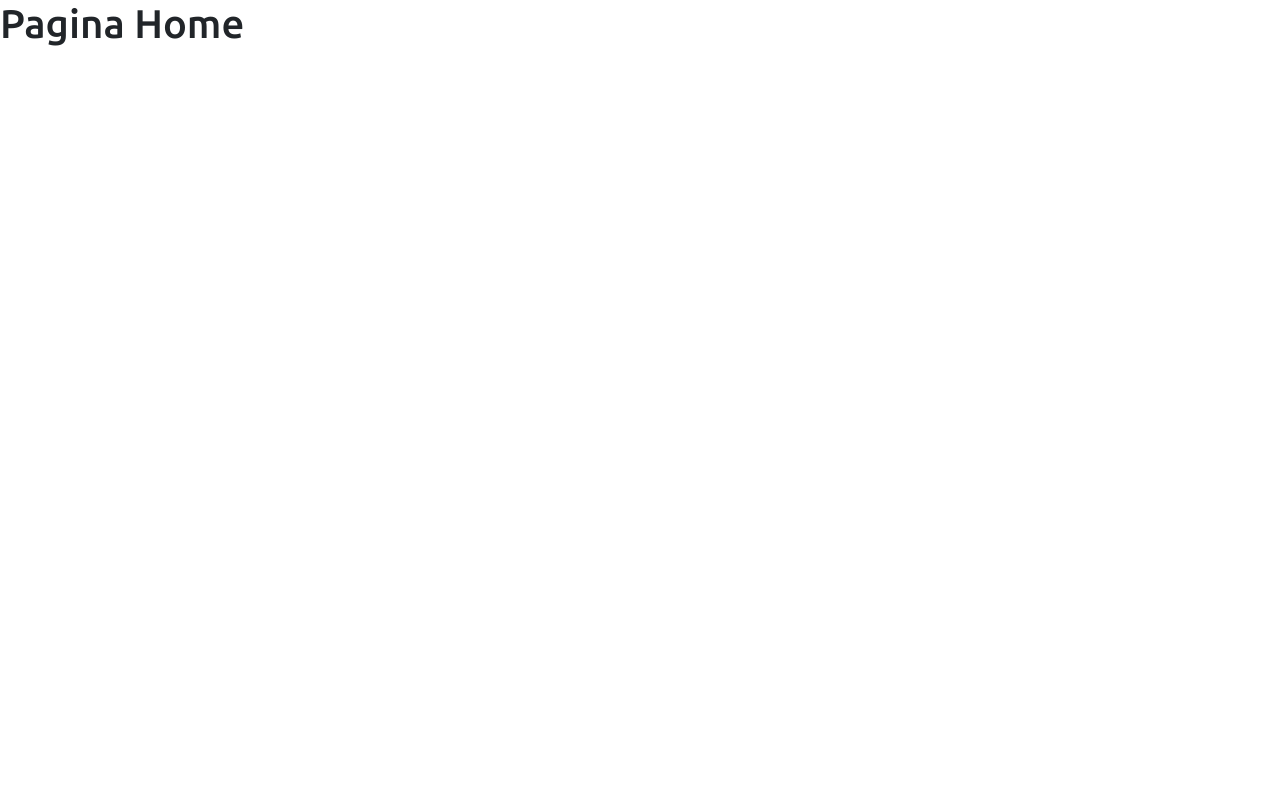
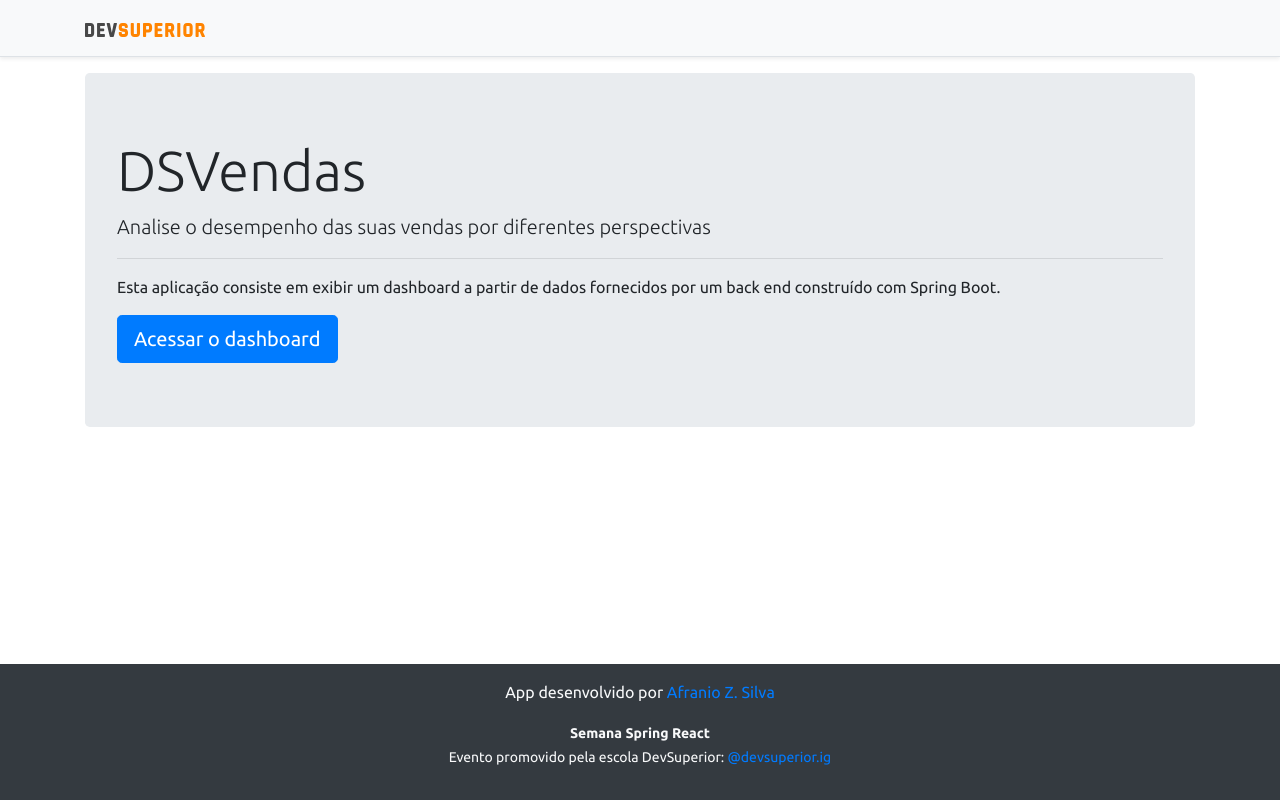
Before and after one commit to afzsilva/projeto-sds3, a React (Create React App) app in the folder frontend/: page / in a window 1280 px wide. Built offline with nearby package versions, Linux system fonts and the light colour scheme.

Commit message:
Home, navigation

```diff
--- a/frontend/src/components/Navbar/index.tsx
+++ b/frontend/src/components/Navbar/index.tsx
@@ -1,12 +1,15 @@
 import React from 'react';
 import ImgDsDark from 'assets/img/ds_dark.svg';
+import { Link } from 'react-router-dom';
 
 const Navbar = () => {
     return (
         <div className="d-flex flex-column flex-md-row align-items-center p-3 px-md-4 mb-3 bg-light border-bottom shadow-sm">
             <div className="container">
                 <nav className="my-2 my-md-0 mr-md-3">
-                    <img src={ImgDsDark} alt="DevSuperior" width="120" />
+                    <Link to="/">
+                        <img src={ImgDsDark} alt="DevSuperior" width="120" />
+                    </Link>
                 </nav>
             </div>
         </div>
--- a/frontend/src/pages/Home/index.tsx
+++ b/frontend/src/pages/Home/index.tsx
@@ -1,10 +1,25 @@
+import Footer from 'components/Footer';
+import Navbar from 'components/Navbar';
 import React from 'react';
+import { Link } from 'react-router-dom';
 
 const Home = () => {
     return (
-        <div>
-            <h1>Pagina Home</h1>
-        </div>
+        <>
+            <Navbar />
+            <div className="container">
+                <div className="jumbotron">
+                    <h1 className="display-4">DSVendas</h1>
+                    <p className="lead">Analise o desempenho das suas vendas por diferentes perspectivas</p>
+                    <hr />
+                    <p>Esta aplicação consiste em exibir um dashboard a partir de dados fornecidos por um back end construído com Spring Boot.</p>
+                    <Link className="btn btn-primary btn-lg" to="/dashboard">
+                        Acessar o dashboard
+                    </Link>
+                </div>
+            </div>
+            <Footer />
+        </>
     );
 }
 
```
